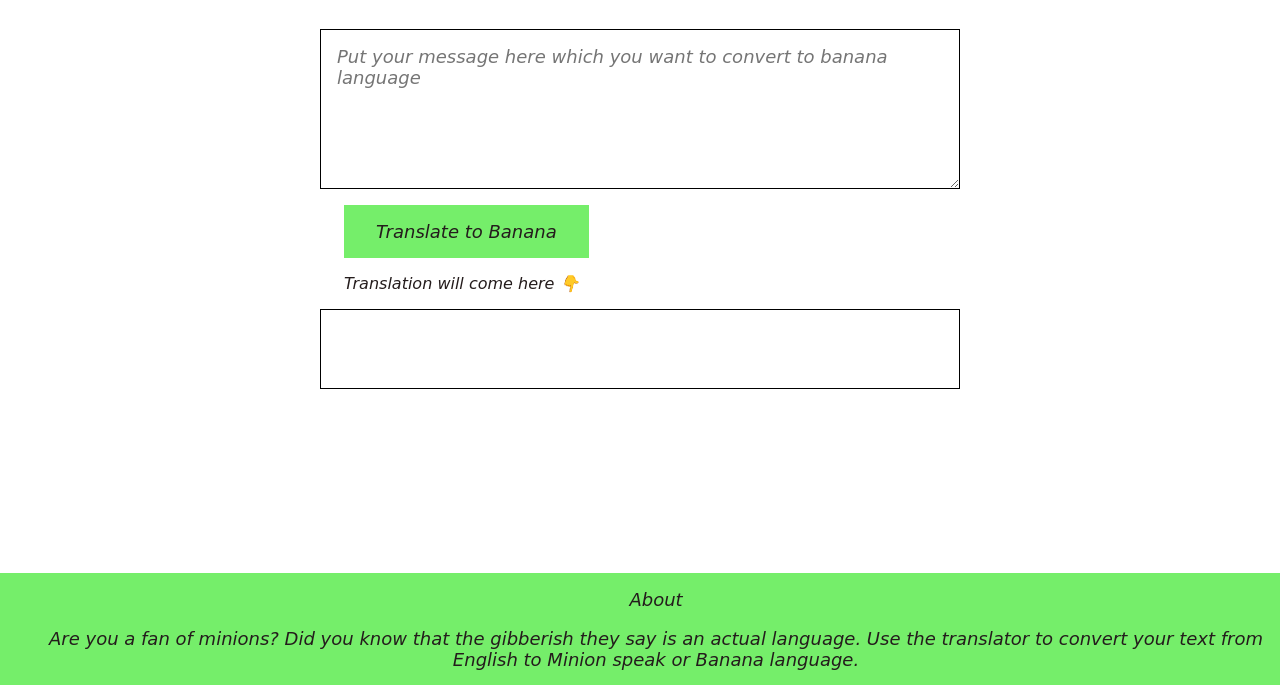
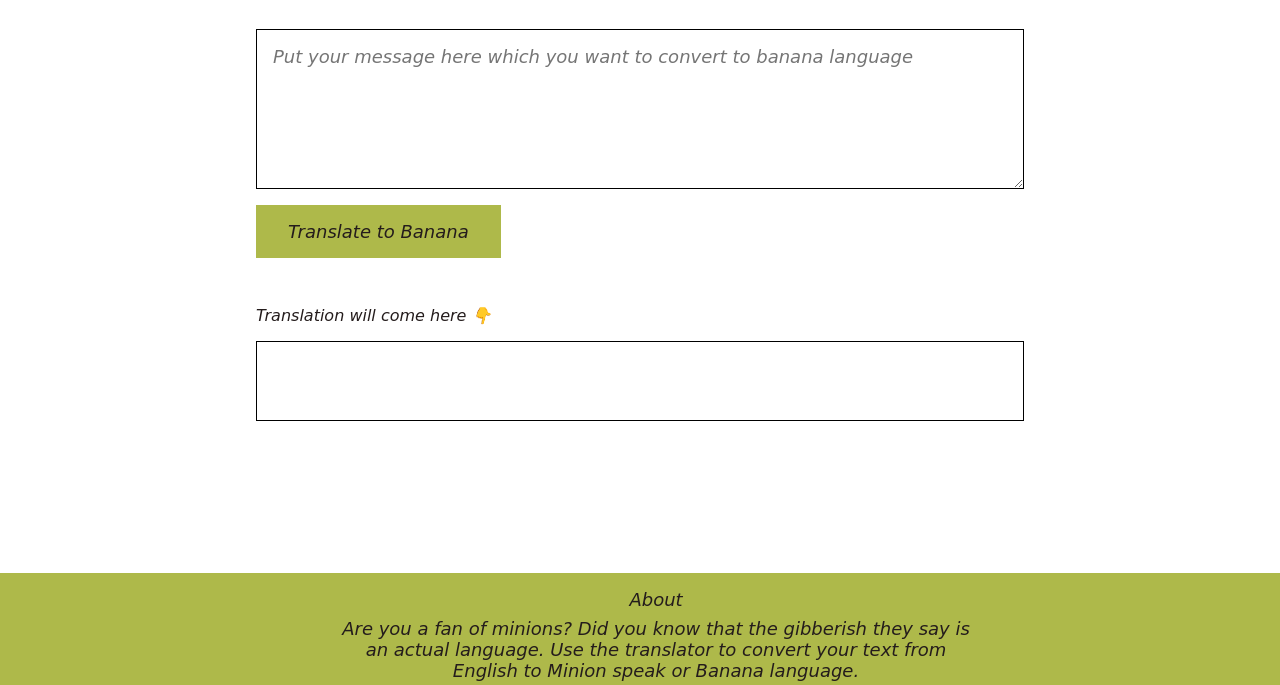
Before and after one commit to sweta4b/Banana-talk, a plain HTML site: page index.html in a window 1280 px wide. Shown: the part 115-800 px from the top of the page. Drawn offline with Linux system fonts and the light colour scheme.

Commit message:
update style.css

```diff
--- a/style.css
+++ b/style.css
@@ -2,7 +2,7 @@
     font-size: 2rem;
     padding: 1rem 1rem;
     text-align: center;
-    background-color:rgb(117, 238, 106);
+    background-color:rgb(174, 185, 74);
     height: 10vh;
 }
 
@@ -21,16 +21,21 @@ body{
     font-size: large;
     padding: 1rem 1rem;
     text-align: center;
-    background-color:rgb(117, 238, 106);
+    background-color:rgb(174, 185, 74);
     height: 10vh;
     bottom:0;
     position:fixed;
     width:100%;
 }
 
+main{
+    margin: auto;
+    max-width: 60%;
+}
+
 textarea {
     display: block;
-    width: 50%;
+    width: 100%;
     min-height: 20vh;
     margin-top: 2rem;
     font-size: large;
@@ -43,24 +48,24 @@ textarea {
 
 
 button {
-    background-color:rgb(117, 238, 106);
+    background-color:rgb(174, 185, 74);
     border: none;
     margin-top: 1rem;
     padding: 1rem 2rem;
     font-family: 'Kalam', cursive;
     font-size: large;
     align-items: center;
-    margin-left:21.5rem;
+    margin:1rem 0rem;
 }
 
 .emoji{
-    margin-left:21.5rem;
+    margin: 1rem 0rem;
     padding-top: 1rem;
 }
 
 #translate-output {
     box-sizing: border-box;
-    width: 50%;
+    width: 100%;
     min-height: 10vh;
     max-height: 20vh;
     overflow: scroll;
@@ -69,3 +74,11 @@ button {
     font-size: large;
     margin:1rem auto;
 }
+
+p{
+    align-items: center;
+    width: 50%;
+    margin: auto;
+    padding-top: 0.5rem;
+
+}
```
